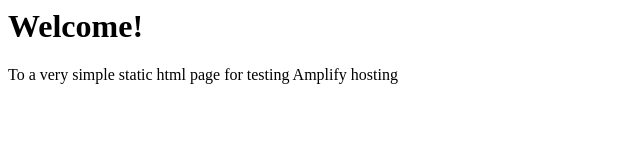
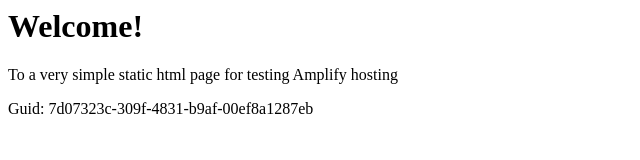
Before and after one commit to aws-aemilia-iad/Github-PR-Commit-Integration-Test-DoNotTouch-v1-prod-us-east-1, a website: page src/index.html in a window 1280 px wide. Shown: the whole page, without its empty margins (0-640 px from the left). Drawn offline with Linux system fonts and the light colour scheme.

Commit message:
commit from integ tests

```diff
--- a/src/index.html
+++ b/src/index.html
@@ -1,3 +1,5 @@
+
+
 <html lang="en">
 
 <head>
@@ -10,6 +12,6 @@
 <body>
     <h1>Welcome!</h1>
     <p>To a very simple static html page for testing Amplify hosting</p>
-</body>
+    <p>Guid: 7d07323c-309f-4831-b9af-00ef8a1287eb</p></body>
 
 </html>
```
